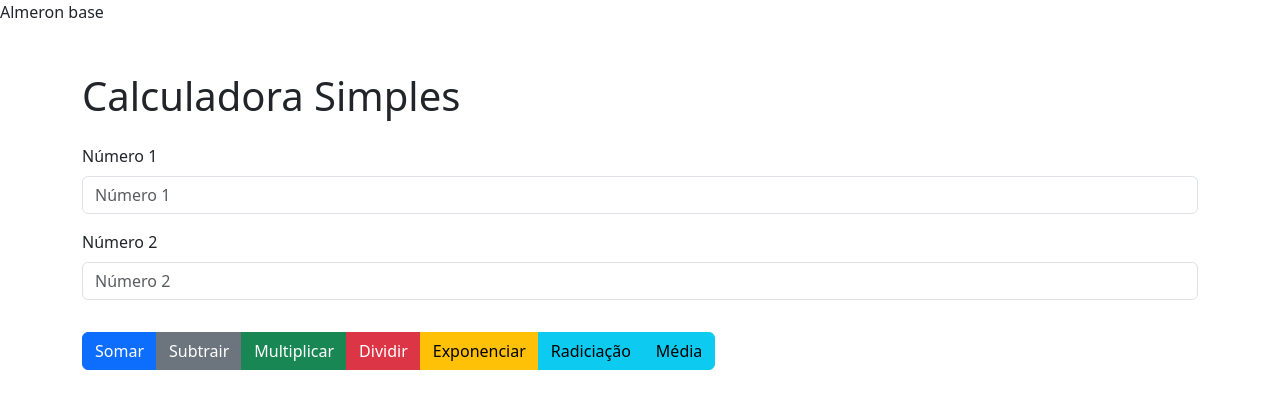
After one commit to almeronsmarttech/teste_deploy, a Django app: page /calculadora/ in a window 1280 px wide. The commit adds this page. Shown: the top 409 px of the page. Run offline with Django 5.2, Linux system fonts and the light colour scheme; some libraries are stand-ins or nearby versions.

Commit message:
Adicionando app calculadora

```diff
--- a/apps/app/urls.py
+++ b/apps/app/urls.py
@@ -5,4 +5,5 @@ from .views import IndexView
 urlpatterns = [
    path('', IndexView.as_view(), name='IndexView'),
    #path('calculate/', IndexView.as_view(), name='calculate'),
+   path('calculadora/', include('apps.calculadora.urls')),
 ]
--- /dev/null
+++ b/apps/calculadora/admin.py
@@ -0,0 +1,3 @@
+from django.contrib import admin
+
+# Register your models here.
--- /dev/null
+++ b/apps/calculadora/apps.py
@@ -0,0 +1,6 @@
+from django.apps import AppConfig
+
+
+class CalculadoraConfig(AppConfig):
+    default_auto_field = 'django.db.models.BigAutoField'
+    name = 'apps.calculadora'
--- /dev/null
+++ b/apps/calculadora/forms.py
@@ -0,0 +1,6 @@
+from django import forms
+
+class OperacaoForm(forms.Form):
+    numero1 = forms.FloatField(label="Número 1", widget=forms.NumberInput(attrs={'class': 'form-control'}))
+    numero2 = forms.FloatField(label="Número 2", widget=forms.NumberInput(attrs={'class': 'form-control'}))
+    operacao = forms.CharField(widget=forms.HiddenInput(), initial="soma")
--- /dev/null
+++ b/apps/calculadora/models.py
@@ -0,0 +1,3 @@
+from django.db import models
+
+# Create your models here.
--- /dev/null
+++ b/apps/calculadora/templates/calculadora/calculadora.html
@@ -0,0 +1,33 @@
+{% extends 'base.html' %}
+
+{% load django_bootstrap5 %}
+
+
+{% block title %} Calculadora {% endblock %}
+
+{% block content %}
+    <div class="container mt-5">
+        <h1 class="mb-4">Calculadora Simples</h1>
+        <form method="post" novalidate>
+            {% csrf_token %}
+            {% bootstrap_form form %}
+            <div class="btn-group mt-3">
+                <button type="submit" class="btn btn-primary" onclick="document.getElementById('id_operacao').value='soma'">Somar</button>
+                <button type="submit" class="btn btn-secondary" onclick="document.getElementById('id_operacao').value='subtracao'">Subtrair</button>
+                <button type="submit" class="btn btn-success" onclick="document.getElementById('id_operacao').value='multiplicacao'">Multiplicar</button>
+                <button type="submit" class="btn btn-danger" onclick="document.getElementById('id_operacao').value='divisao'">Dividir</button>
+                <button type="submit" class="btn btn-warning" onclick="document.getElementById('id_operacao').value='exponenciacao'">Exponenciar</button>
+                <button type="submit" class="btn btn-info" onclick="document.getElementById('id_operacao').value='radiciacao'">Radiciação</button>
+                <button type="submit" class="btn btn-info" onclick="document.getElementById('id_operacao').value='media'">Média</button>
+            </div>
+        </form>
+
+        {% if resultado is not None %}
+            <div class="alert alert-success mt-4" role="alert">
+                Operação: {{ operacao|title }}<br>
+                Resultado: {{ resultado }}
+            </div>
+        {% endif %}
+    </div>
+
+{% endblock %}
--- /dev/null
+++ b/apps/calculadora/tests.py
@@ -0,0 +1,3 @@
+from django.test import TestCase
+
+# Create your tests here.
--- /dev/null
+++ b/apps/calculadora/urls.py
@@ -0,0 +1,11 @@
+from django.urls import path
+#from .views import SomaView
+from .views import CalculadoraView
+from .views import form_horizontal
+
+urlpatterns = [
+    #path('', home),
+    #path('', SomaView.as_view(), name='soma'),
+    path('', CalculadoraView.as_view(), name='calculadora'),
+    path('form_horizontal', form_horizontal),
+]
--- /dev/null
+++ b/apps/calculadora/views.py
@@ -0,0 +1,44 @@
+from django.views.generic import FormView
+from django.shortcuts import render
+from .forms import OperacaoForm
+import numpy as np
+
+class CalculadoraView(FormView):
+    template_name = 'calculadora/calculadora.html'
+    form_class = OperacaoForm
+
+    def realizar_operacao(self, numero1, numero2, operacao):
+        try:
+            operacoes = {
+                "soma": numero1 + numero2,
+                "subtracao": numero1 - numero2,
+                "multiplicacao": numero1 * numero2,
+                "divisao": numero1 / numero2 if numero2 != 0 else "Erro: Divisão por zero",
+                "exponenciacao": numero1 ** numero2 if numero1 ** numero2 < 1e6 else "Erro: Exponenciação muito grande",
+                "radiciacao": numero1 ** (1 / numero2) if numero2 != 0 else "Erro: Radiciação inválida",
+                "media": np.mean([numero1,numero2]),
+            }
+            return operacoes.get(operacao, "Operação inválida")
+        except OverflowError:
+            return "Erro: Resultado muito grande"
+
+    def form_valid(self, form):
+        # Obtendo os números e operação
+        numero1 = form.cleaned_data['numero1']
+        numero2 = form.cleaned_data['numero2']
+        operacao = form.cleaned_data['operacao']
+
+        # Realizando a operação escolhida
+        resultado = self.realizar_operacao(numero1, numero2, operacao)
+
+        # Renderizando o template com o resultado
+        return render(self.request, self.template_name, {
+            'form': form,
+            'resultado': resultado,
+            'operacao': operacao,
+        })
+
+
+def form_horizontal(request):
+    #return render(request,'core/index.html')
+    return render(request, 'calculadora/form_horizontal.html')
--- a/requirements.txt
+++ b/requirements.txt
@@ -3,6 +3,7 @@ contourpy==1.3.1
 cycler==0.12.1
 Django==5.1.4
 django-allauth==65.3.0
+django-bootstrap5==24.3
 fonttools==4.55.3
 gunicorn==23.0.0
 kiwisolver==1.4.7
--- a/src/settings.py
+++ b/src/settings.py
@@ -34,9 +34,11 @@ INSTALLED_APPS = [
     'django.contrib.sessions',
     'django.contrib.messages',
     'django.contrib.staticfiles',
-
+    # apps externas
+    'django_bootstrap5',
     # minhas apps
     'apps.app',
+    'apps.calculadora',
 ]
 
 #ALLOWED_HOSTS = []
--- a/templates/base.html
+++ b/templates/base.html
@@ -2,9 +2,19 @@
 <html lang="en">
 <head>
   <meta charset="UTF-8">
-  <title>Almeron</title>
+  <title>Almeron SmartTech - {% block title %} {% endblock %}</title>
 </head>
 <body>
+{# Load the tag library #}
+{% load django_bootstrap5 %}
+
+{# Load CSS and JavaScript #}
+{% bootstrap_css %}
+{% bootstrap_javascript %}
+
+{# Display django.contrib.messages as Bootstrap alerts #}
+{% bootstrap_messages %}
+
 Almeron base
 {% block content %}
 {% endblock content %}
```
Also changed, not shown: apps/calculadora/templates/calculadora/form_horizontal.html (added, +22 -0 lines), apps/calculadora/__init__.py (added), apps/calculadora/migrations/__init__.py (added).
